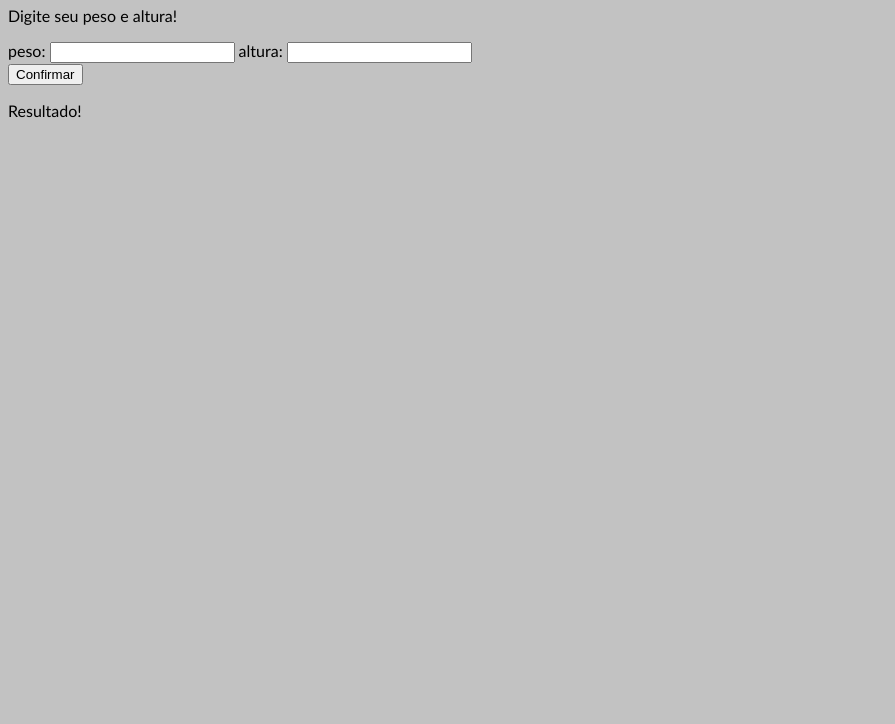
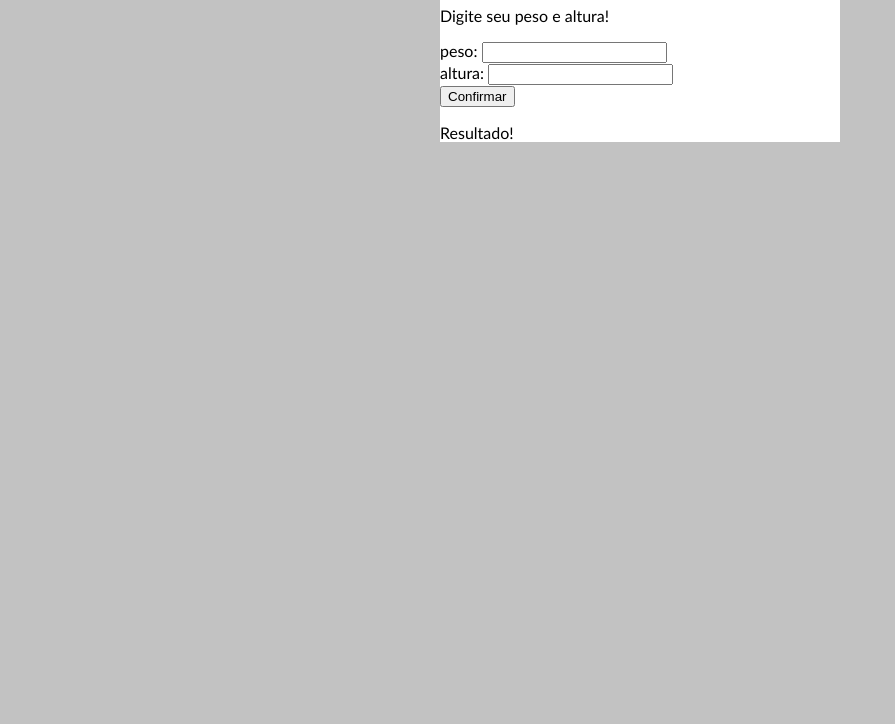
Before and after one commit to VitorHugo2/IMC, a plain HTML site: page index.html in a window 1280 px wide. Shown: the part 76-800 px from the top of the page, without its empty margins (0-895 px from the left). Drawn offline with Linux system fonts and the light colour scheme.

Commit message:
upp.estilo

```diff
--- a/index.html
+++ b/index.html
@@ -10,6 +10,12 @@
             font-family: 'Gill Sans', 'Gill Sans MT', Calibri, 'Trebuchet MS', sans-serif;
             background: rgb(194, 194, 194);
         }
+        #principal{
+            background: white;
+            width: 400px;
+            margin: auto;
+
+        }
     </style>
 </head>
 <body>
@@ -17,7 +23,7 @@
 
         <h1>Calculando o IMC</h1>
         <p>Digite seu peso e altura!</p>
-        peso: <input type="number" id="peso" name="peso" >
+        peso: <input type="number" id="peso" name="peso" ><br>
         altura: <input type="number" id="altura" name="altura" ><br>
         <input type="button" onclick="confirmar()" value="Confirmar">
         <p id="resultado">Resultado!</p>
```
